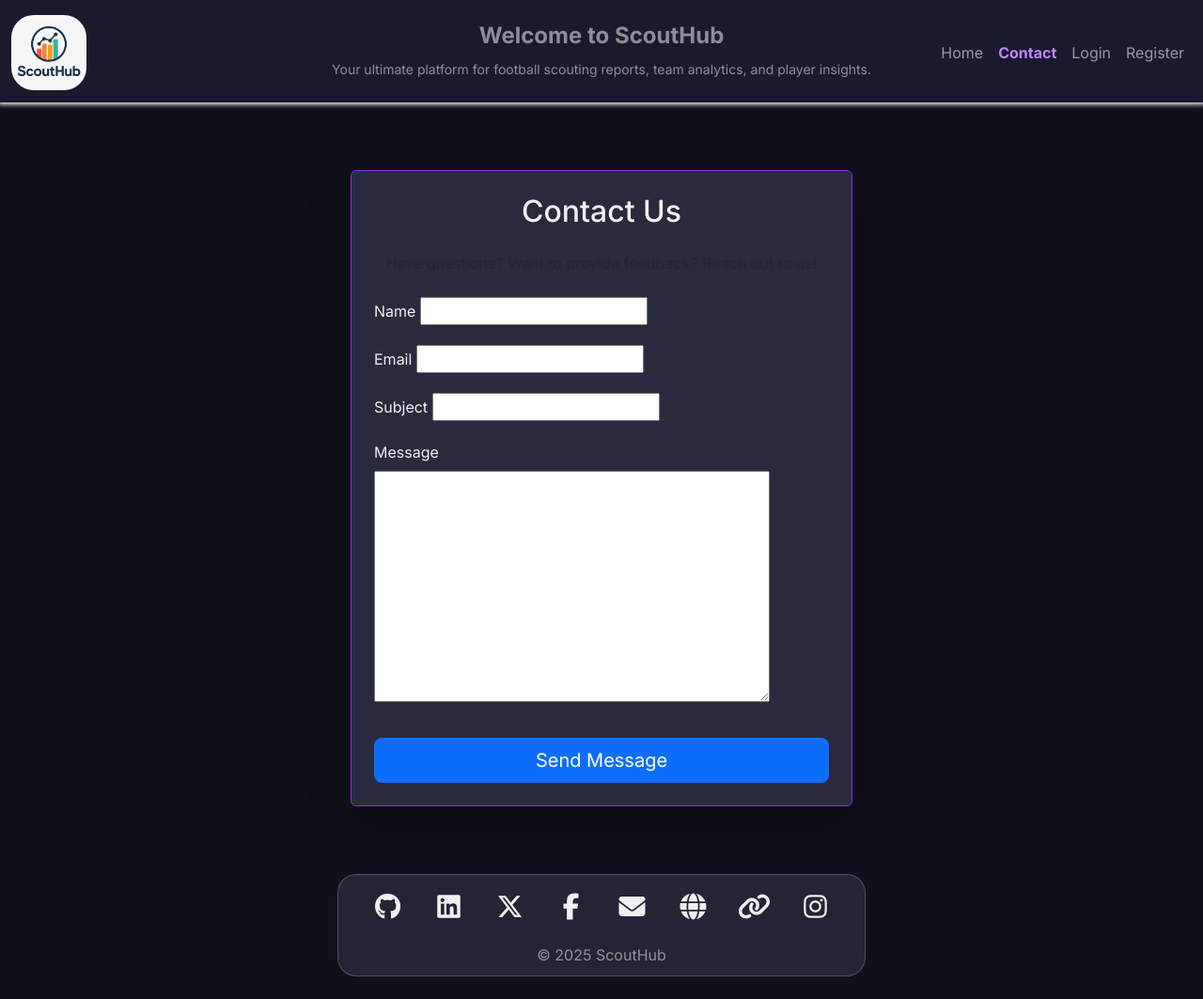
After one commit to Tarik-Box/ScoutHub, a Django app: page /contact/ in a window 1280 px wide. The commit adds this page. Shown: the whole page at 94% size. Run offline with Django 5.2, Linux system fonts and the light colour scheme.

Commit message:
feat: Implement Feedback/Contact Page
This adds the feedback/contact page feature.

- Created a ContactForm in web/forms.py.
- Added contact_view to handle form logic, including sending email to admins.
- Created the contact.html template and added the url.
- Added links in the navbar and footer.
- Form is pre-populated with user data if they're logged in.

this was a big one, lots of little pieces to connect. but its working now.

Closes #13

```diff
--- a/scout_hub/templates/base.html
+++ b/scout_hub/templates/base.html
@@ -41,6 +41,9 @@
                         <ul class="navbar-nav ms-auto mb-2 mb-lg-0">
                             <li class="nav-item">
                                 <a class="nav-link {% if request.resolver_match.url_name == 'home' %}active{% endif %} custom-nav-link" href="{% url 'home' %}">Home</a>
+                            </li>
+                            <li class="nav-item">
+                                <a class="nav-link {% if request.resolver_match.url_name == 'contact' %}active{% endif %} custom-nav-link" href="{% url 'contact' %}">Contact</a>
                             </li>
                             {# Add more general navigation links here later #}
                         </ul>
@@ -95,6 +98,7 @@
                     <li><a href="#"><i class="icon fa-brands fa-linkedin"></i></a></li>
                     <li><a href="#"><i class="icon fa-brands fa-x-twitter"></i></a></li>
                     <li><a href="#"><i class="icon fa-brands fa-facebook-f"></i></a></li>
+                    <li><a href="{% url 'contact' %}"><i class="icon fa-solid fa-envelope"></i></a></li> {# New Contact Link #}
                     <li><a href="#"><i class="icon fa-solid fa-globe"></i></a></li>
                     <li><a href="#"><i class="icon fa-solid fa-link"></i></a></li>
                     <li><a href="#"><i class="icon fa-brands fa-instagram"></i></a></li>
--- /dev/null
+++ b/web/forms.py
@@ -0,0 +1,7 @@
+from django import forms
+
+class ContactForm(forms.Form):
+    name = forms.CharField(max_length=100)
+    email = forms.EmailField()
+    subject = forms.CharField(max_length=100)
+    message = forms.CharField(widget=forms.Textarea)
--- /dev/null
+++ b/web/templates/web/contact.html
@@ -0,0 +1,47 @@
+{% extends 'base.html' %}
+{% load static %}
+
+{% block title %}Contact Us{% endblock %}
+
+{% block content %}
+<div class="container my-5">
+    <div class="row justify-content-center">
+        <div class="col-md-8 col-lg-6">
+            <div class="scout-card p-4 shadow-lg rounded">
+                <h2 class="text-center mb-4">Contact Us</h2>
+                <p class="text-center text-muted mb-4">Have questions? Want to provide feedback? Reach out to us!</p>
+
+                {% if messages %}
+                    <div class="messages mb-3">
+                        {% for message in messages %}
+                            <div class="alert alert-{{ message.tags }} alert-dismissible fade show" role="alert">
+                                {{ message }}
+                                <button type="button" class="btn-close" data-bs-dismiss="alert" aria-label="Close"></button>
+                            </div>
+                        {% endfor %}
+                    </div>
+                {% endif %}
+
+                <form method="post" class="contact-form">
+                    {% csrf_token %}
+                    {% for field in form %}
+                        <div class="mb-3">
+                            <label for="{{ field.id_for_label }}" class="form-label">{{ field.label }}</label>
+                            {{ field }}
+                            {% if field.help_text %}
+                                <div class="form-text">{{ field.help_text }}</div>
+                            {% endif %}
+                            {% for error in field.errors %}
+                                <div class="alert alert-danger mt-1">{{ error }}</div>
+                            {% endfor %}
+                        </div>
+                    {% endfor %}
+                    <div class="d-grid gap-2">
+                        <button type="submit" class="btn btn-primary btn-lg mt-3">Send Message</button>
+                    </div>
+                </form>
+            </div>
+        </div>
+    </div>
+</div>
+{% endblock %}
--- a/web/urls.py
+++ b/web/urls.py
@@ -3,4 +3,5 @@ from . import views
 
 urlpatterns = [
     path("", views.home_view, name="home"),
+    path("contact/", views.contact_view, name="contact"),
 ]
--- a/web/views.py
+++ b/web/views.py
@@ -1,5 +1,9 @@
-from django.shortcuts import render
-from core.models import Team, Player, Report  # Import Team, Player, and Report models
+from django.shortcuts import render, redirect
+from django.contrib import messages
+from django.core.mail import send_mail # New import for sending emails
+from django.conf import settings # New import for accessing settings
+from core.models import Team, Player, Report
+from .forms import ContactForm
 
 
 def home_view(request):
@@ -21,3 +25,52 @@ def home_view(request):
         "public_reports": public_reports, # Add public reports to context
     }
     return render(request, "web/home.html", context)  # Pass context to template
+
+
+def contact_view(request):
+    """
+    this view for the contact page. user can send message to admin for any question.
+    if user submit the form, we validate it. if its good, show success message then redirect.
+    if user just load the page, show the empty form to them.
+    """
+    if request.method == 'POST':
+        form = ContactForm(request.POST)
+        if form.is_valid():
+            name = form.cleaned_data['name']
+            email = form.cleaned_data['email']
+            subject = form.cleaned_data['subject']
+            message = form.cleaned_data['message']
+
+            # Construct email subject and body
+            full_subject = f"ScoutHub Contact Form: {subject} from {name}"
+            full_message = f"From: {name} <{email}>\n\n{message}"
+
+            # Get admin email from settings
+            admin_email = [admin[1] for admin in settings.ADMINS]
+
+            try:
+                send_mail(
+                    full_subject,
+                    full_message,
+                    settings.DEFAULT_FROM_EMAIL,  # From email
+                    admin_email,  # To email(s)
+                    fail_silently=False,
+                )
+                messages.success(request, 'Your message has been sent successfully!')
+                return redirect('contact')
+            except Exception as e:
+                messages.error(request, f'There was an error sending your message. Please try again later. Error: {e}')
+                # Log the error for debugging
+                import logging
+                logger = logging.getLogger(__name__)
+                logger.error(f"Error sending contact email: {e}", exc_info=True)
+
+    else:
+        initial_data = {}
+        if request.user.is_authenticated:
+            initial_data = {
+                'name': request.user.username, # Assuming username for name
+                'email': request.user.email,
+            }
+        form = ContactForm(initial=initial_data)
+    return render(request, 'web/contact.html', {'form': form})
```
Also changed, not shown: scout_hub/settings.py (+14 -0 lines).
